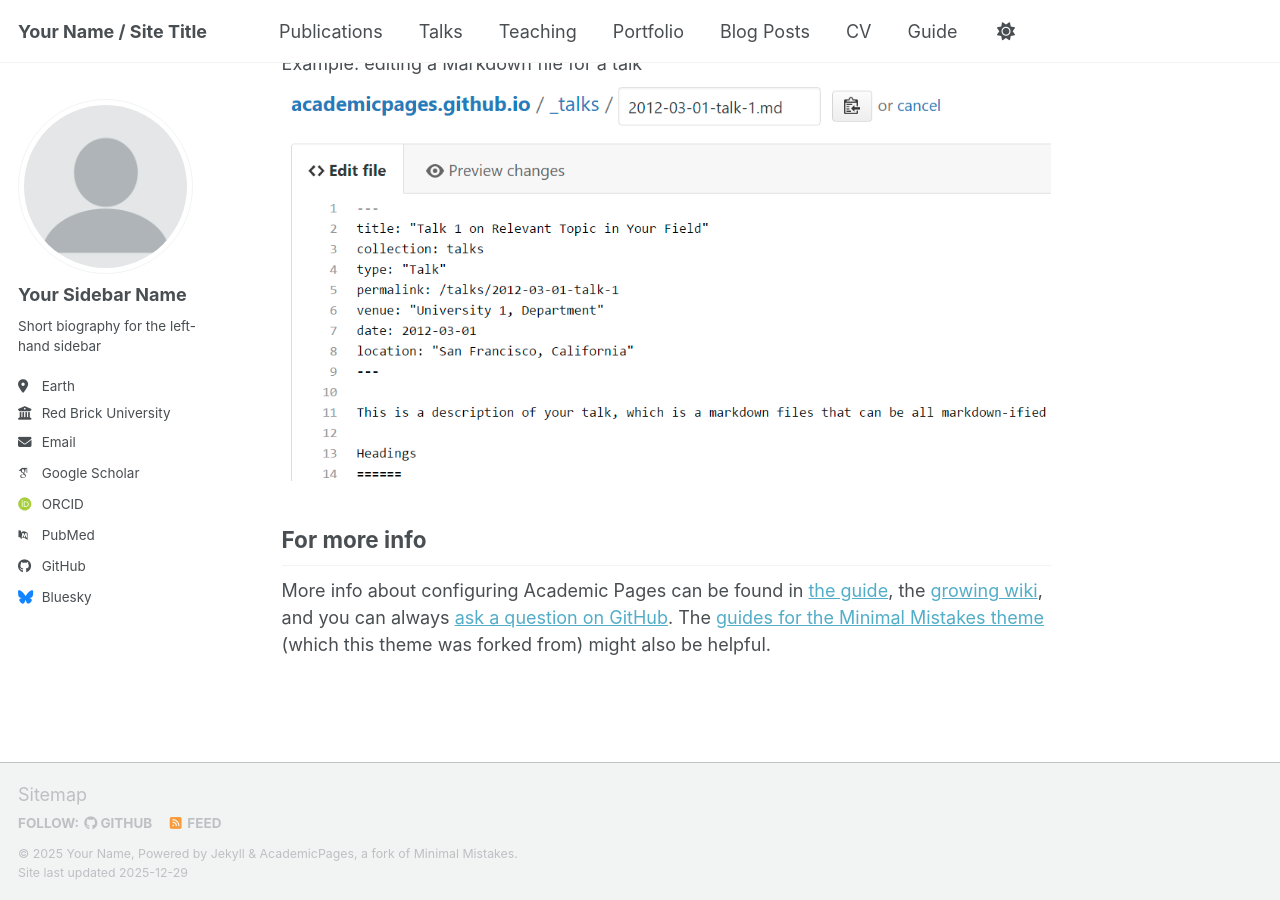
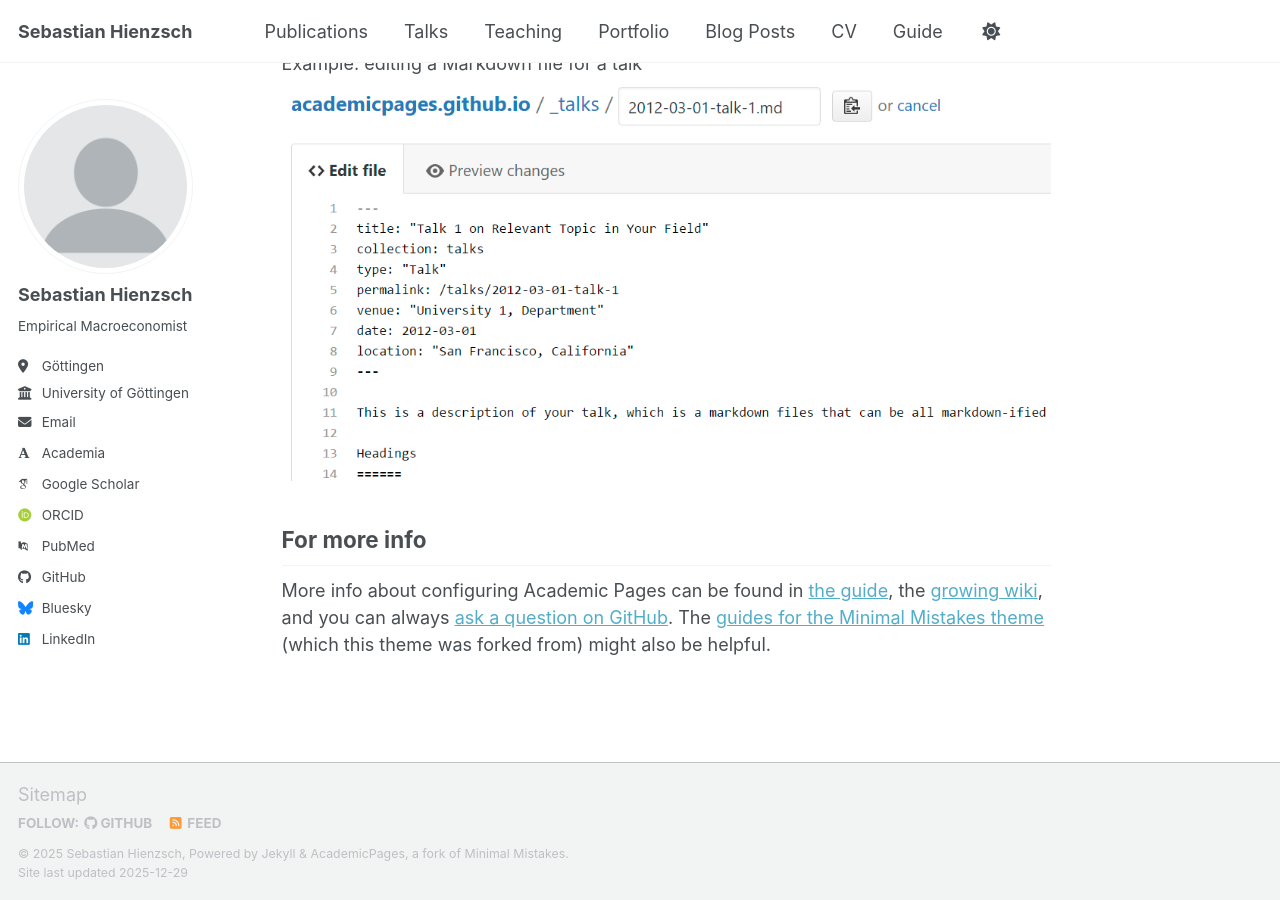
Before and after one commit to SebastianHienzsch/sebastianhienzsch.github.io, a Jekyll site: the page built from _pages/about.md, in a window 1280 px wide and 900 px high, scrolled down 2718 px. Built offline with Jekyll 4.4.1, drawn with Linux system fonts in a browser that asks for light colours; some web fonts are replaced; a script bundle is joined from its source files by our own code; library files that are not in the unit come from our copies.

Commit message:
Update _config.yml

```diff
--- a/_config.yml
+++ b/_config.yml
@@ -9,9 +9,9 @@
 # Basic Site Settings
 locale                   : "en-US"
 site_theme               : "default" # the available themes options are "default", "air", "sunrise", "mint", "dirt" and "contrast"
-title                    : "Your Name / Site Title"
+title                    : "Sebastian Hienzsch"
 title_separator          : "-"
-name                     : &name "Your Name"
+name                     : &name "Sebastian Hienzsch"
 description              : &description "Your Name's academic portfolio"   # Update this with a general description of your site, this is the default if not overridden by a page
 url                      : https://sebastianhienzsch.github.io # The base hostname & protocol for your site e.g. "https://[your GitHub username].github.io",
                                                            # or if you already have some other page hosted on Github then use "https://[your GitHub username].github.io/[Your Repo Name]"
@@ -24,16 +24,16 @@ repository               : "SebastianHienzsch/sebastianhienzsch.github.io"
 author:
   # Biographic information
   avatar           : "profile.png"
-  name             : "Your Sidebar Name"
+  name             : "Sebastian Hienzsch"
   pronouns         : # example: "she/her"
-  bio              : "Short biography for the left-hand sidebar"
-  location         : "Earth"
-  employer         : "Red Brick University"
+  bio              : "Empirical Macroeconomist"
+  location         : "Göttingen"
+  employer         : "University of Göttingen"
   uri              : # URL
-  email            : "none@example.org"
+  email            : "sebastian.hienzsch@uni-goettingen.de"
 
   # Academic websites
-  academia         : # URL
+  academia         : "https://www.uni-goettingen.de/de/sebastian+hienzsch/628160.html" # URL
   arxiv            : # URL - Update with the correct link to your profile
   googlescholar    : "https://scholar.google.com/citations?user=PS_CX0AAAAAJ"
   inspire-hep      : # URL
@@ -66,7 +66,7 @@ author:
   keybase          : # Username
   instagram        : # Username
   lastfm           : # Username
-  linkedin         : # Username
+  linkedin         : "https://www.linkedin.com/in/sebastian-hienzsch-360683216/" # Username
   mastodon         : # URL
   medium           : # URL
   pinterest        : # Username
```
